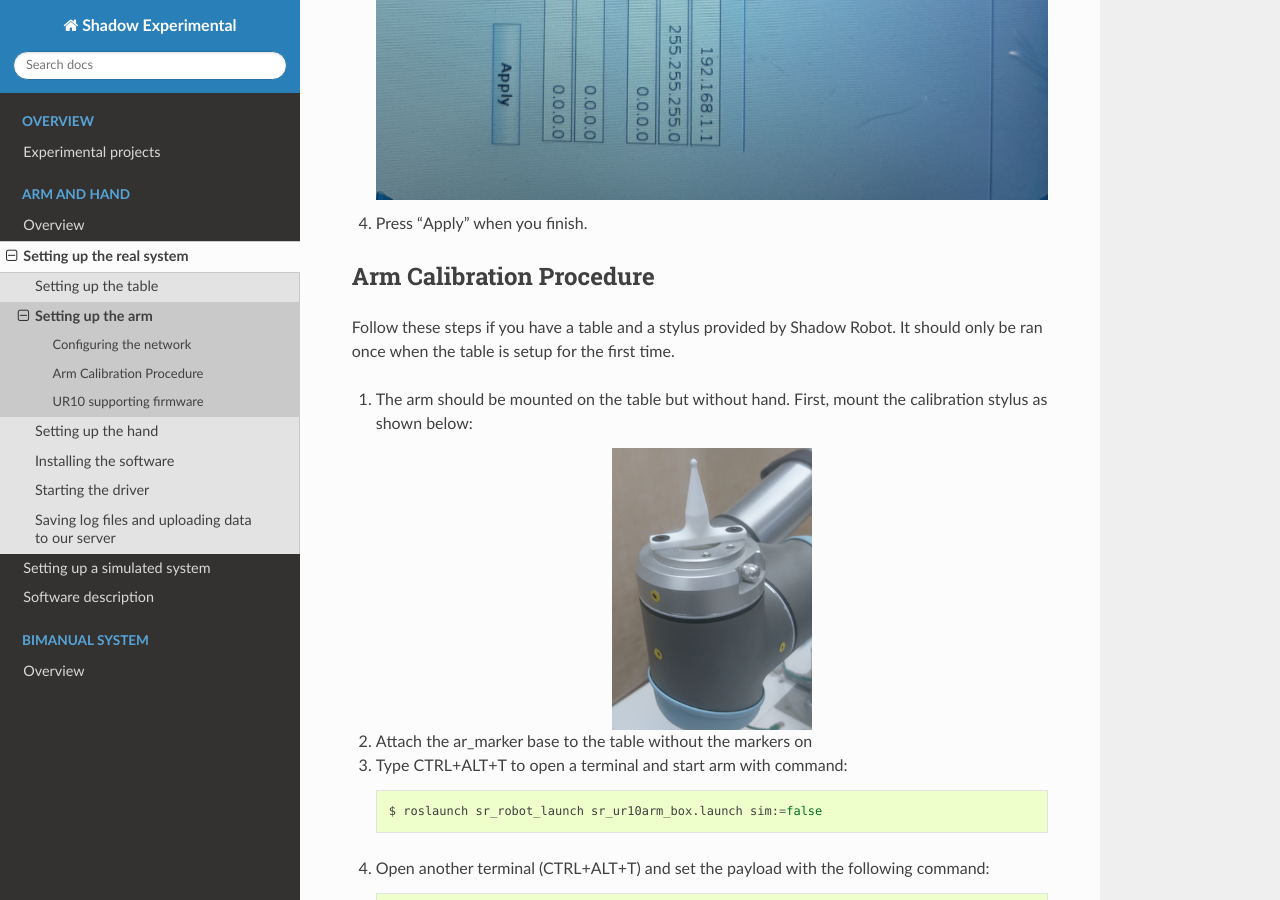
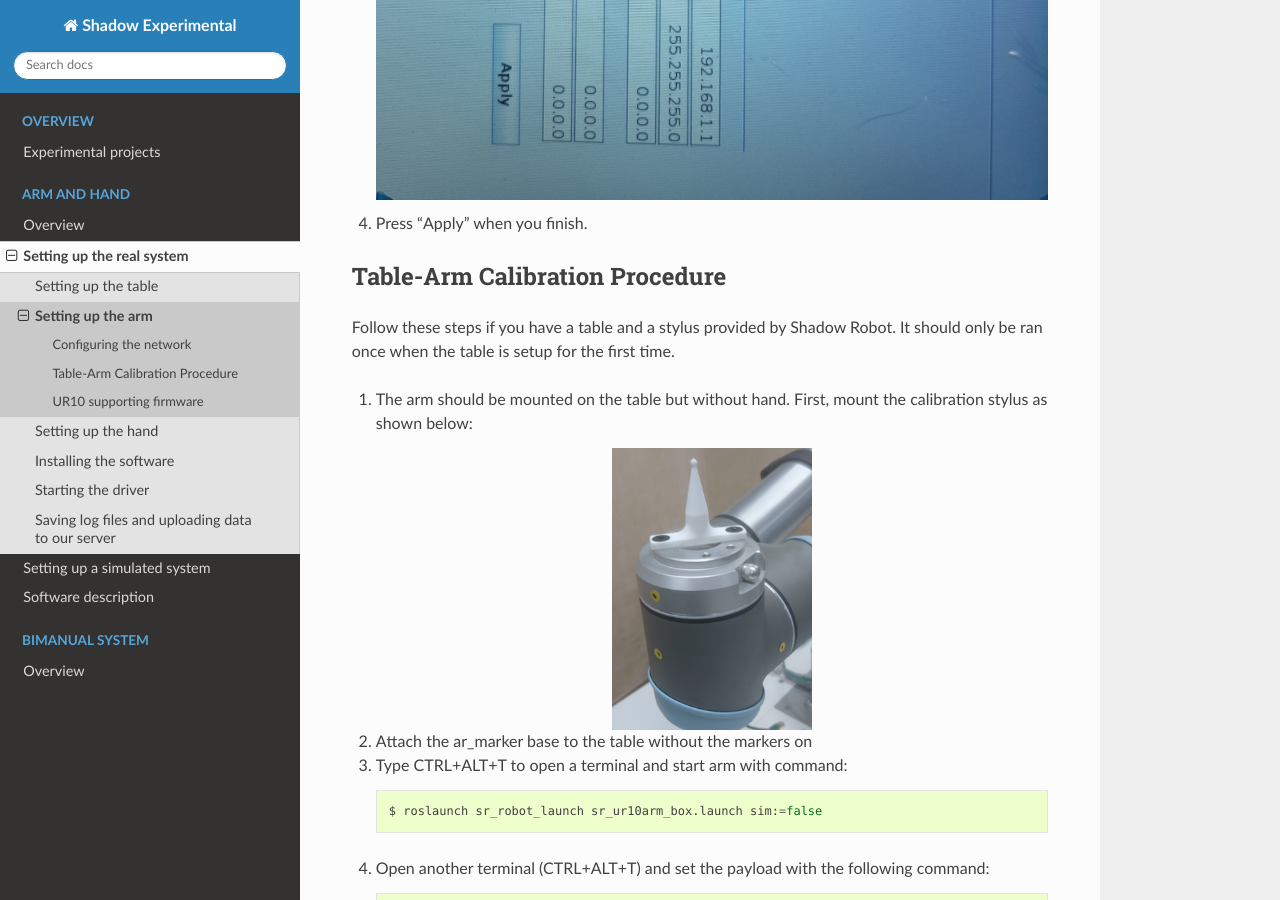
Before and after one commit to shadow-robot/sr_experimental_documentation, a Sphinx documentation site: the page built from docs/user_guide/1_2_setting_up_arm.md, in a window 1280 px wide and 900 px high, scrolled down 6160 px. Built offline with Sphinx 7.4.7 and the Read the Docs theme 2.0.0, drawn with Linux system fonts in a browser that asks for light colours.

Commit message:
Update 1_2_setting_up_arm.md

````diff
--- a/docs/user_guide/1_2_setting_up_arm.md
+++ b/docs/user_guide/1_2_setting_up_arm.md
@@ -49,7 +49,7 @@ In order to use the robot with our driver you need to change the network setup o
    ```
 4. Press "Apply" when you finish.
 
-## Arm Calibration Procedure
+## Table-Arm Calibration Procedure
 Follow these steps if you have a table and a stylus provided by Shadow Robot. It should only be ran once when the table is setup for the first time.
 
 1. The arm should be mounted on the table but without hand. First, mount the calibration stylus as shown below:
````
